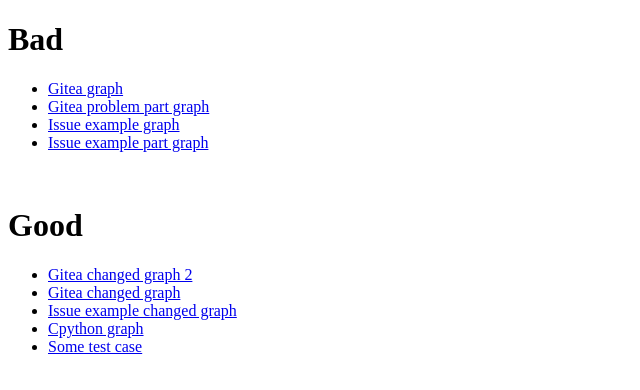
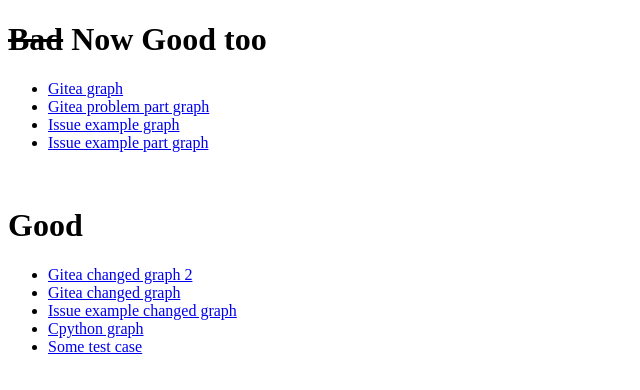
Before and after one commit to axifive/fixgitgraph, a plain HTML site: page index.html in a window 1280 px wide. Shown: the whole page, without its empty margins (0-640 px from the left). Drawn offline with Linux system fonts and the light colour scheme.

Commit message:
changed index.html

```diff
--- a/index.html
+++ b/index.html
@@ -5,7 +5,7 @@
     <title>Gitgraph cases</title>
 </head>
 <body>
-    <h1>Bad</h1>
+    <h1><s>Bad</s> Now Good too</h1>
     <ul>
         <li><a href="bad/gitea.html">Gitea graph</a></li>
         <li><a href="bad/gitea_part.html">Gitea problem part graph</a></li>
```
